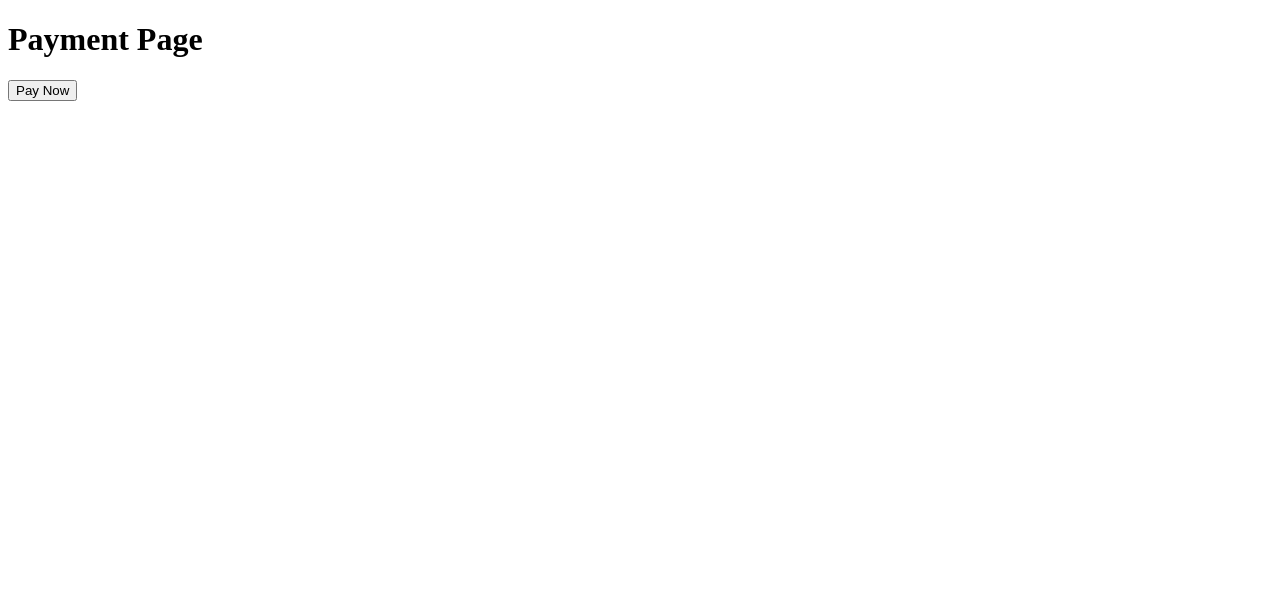
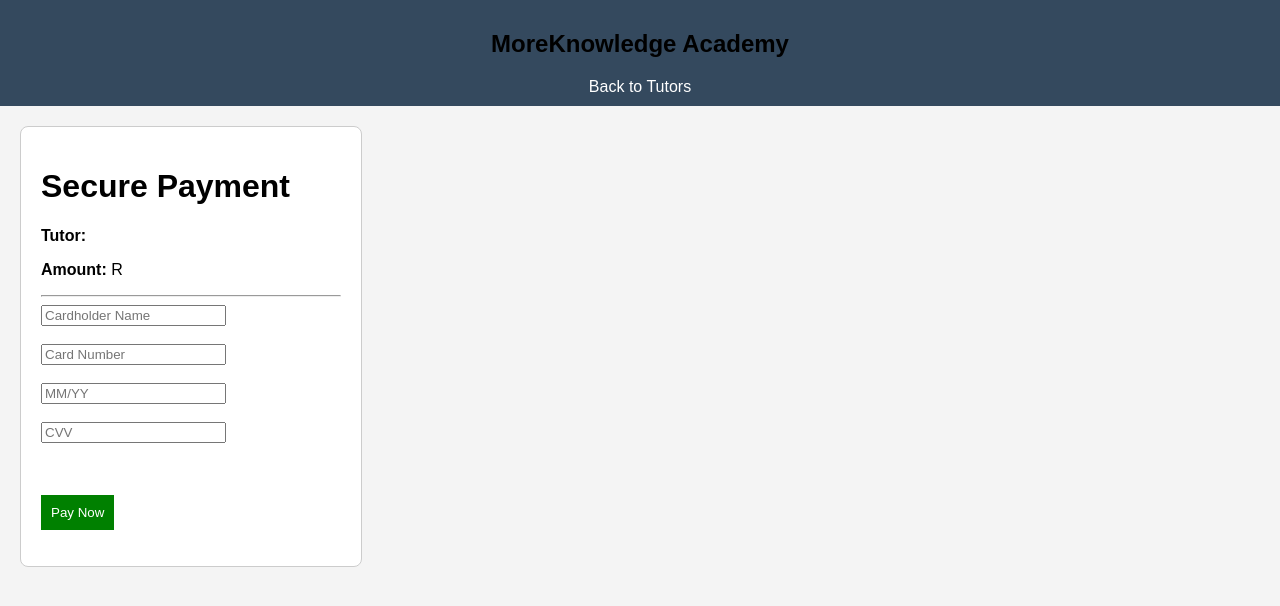
Before and after one commit to sechabaseoke970403-cell/more-knowledge-academy, a Flask app: page /payment in a window 1280 px wide. Shown: the top 606 px of the page. Run offline with Flask 3, Linux system fonts and the light colour scheme.

Commit message:
Update payment.html

```diff
--- a/templates/payment.html
+++ b/templates/payment.html
@@ -2,17 +2,42 @@
 <html>
 <head>
     <title>Payment</title>
+    <link rel="stylesheet" href="{{ url_for('static', filename='style.css') }}">
 </head>
+
 <body>
 
-<h1>Payment Page</h1>
+<nav class="navbar">
+    <h2>MoreKnowledge Academy</h2>
+    <div>
+        <a href="/tutors">Back to Tutors</a>
+    </div>
+</nav>
+
+<div class="tutorCard">
+
+<h1>Secure Payment</h1>
+
+<p><b>Tutor:</b> <span id="tutorName"></span></p>
+<p><b>Amount:</b> R<span id="amount"></span></p>
+
+<hr>
+
+<input id="cardName" placeholder="Cardholder Name"><br><br>
+<input id="cardNumber" placeholder="Card Number"><br><br>
+<input id="expiry" placeholder="MM/YY"><br><br>
+<input id="cvv" placeholder="CVV"><br><br>
 
 <p id="paymentInfo"></p>
+
+<br>
 
 <button onclick="payNow()">Pay Now</button>
 
 <p id="paymentMessage"></p>
 
+</div>
+
 <script src="{{ url_for('static', filename='script.js') }}"></script>
 
 </body>
```
